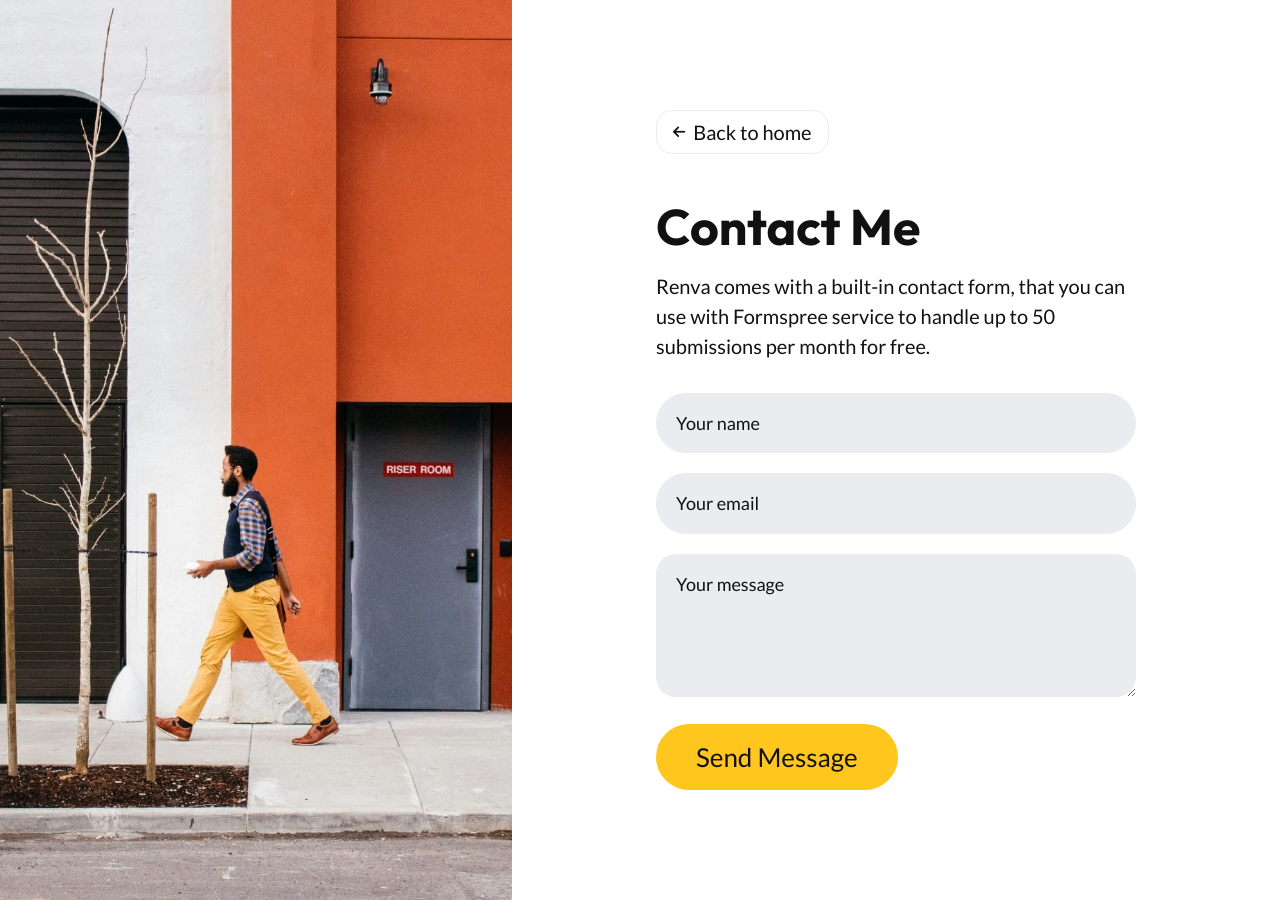
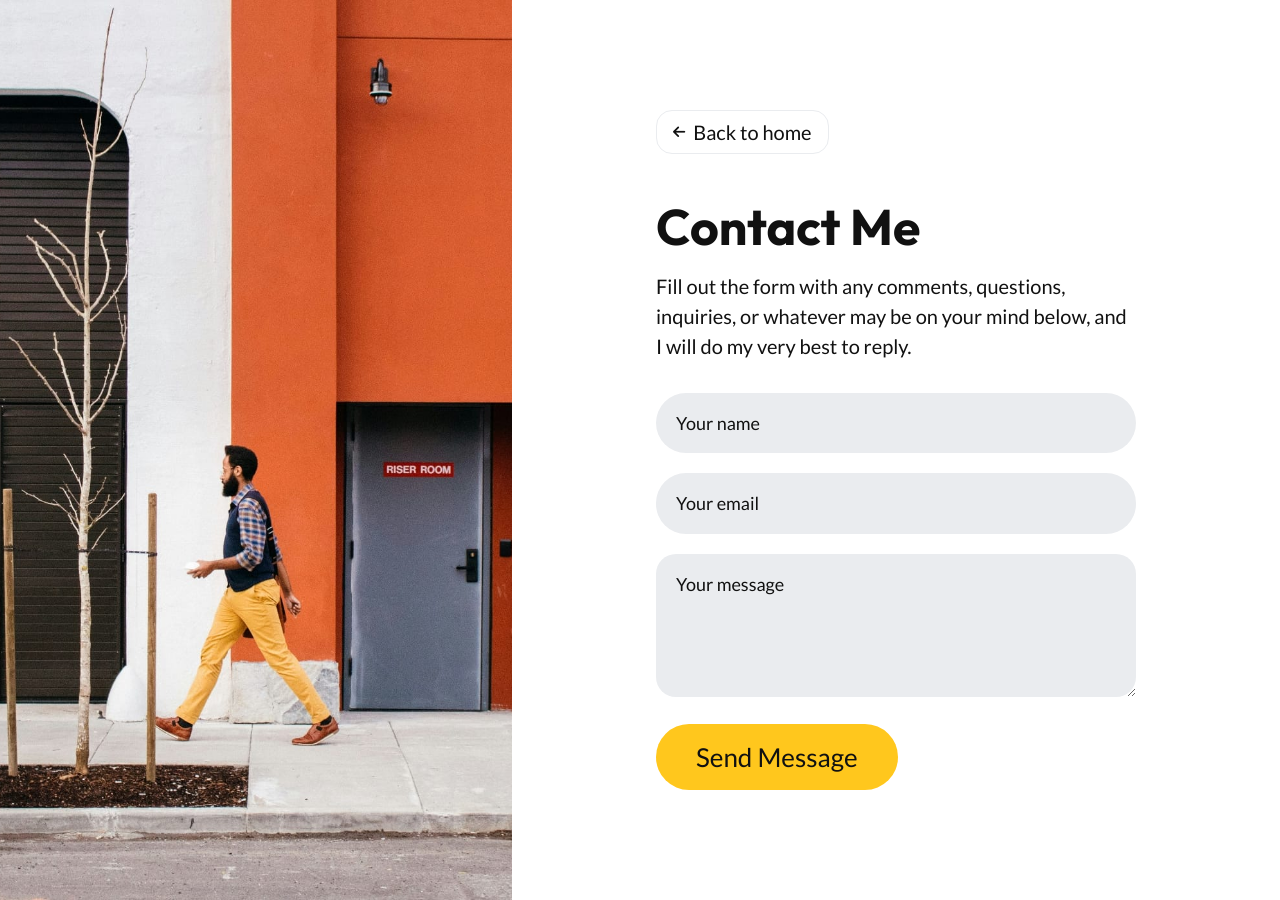
Before and after one commit to TimothyBunker/TimBunkerPortfolio, a Jekyll site: the page built from _pages/contact.html, in a window 1280 px wide. Built offline with Jekyll 4.4.1, drawn with Linux system fonts in a browser that asks for light colours.

Commit message:
Update contact.html

```diff
--- a/_pages/contact.html
+++ b/_pages/contact.html
@@ -1,7 +1,7 @@
 ---
 layout: contact
 title: Contact Me
-description: Renva comes with a built-in contact form, that you can use with Formspree service to handle up to 50 submissions per month for free.
+description: Fill out the form with any comments, questions, inquiries, or whatever may be on your mind below, and I will do my very best to reply.
 permalink: /contact/
 image: '/images/07.jpg'
 ---
```
